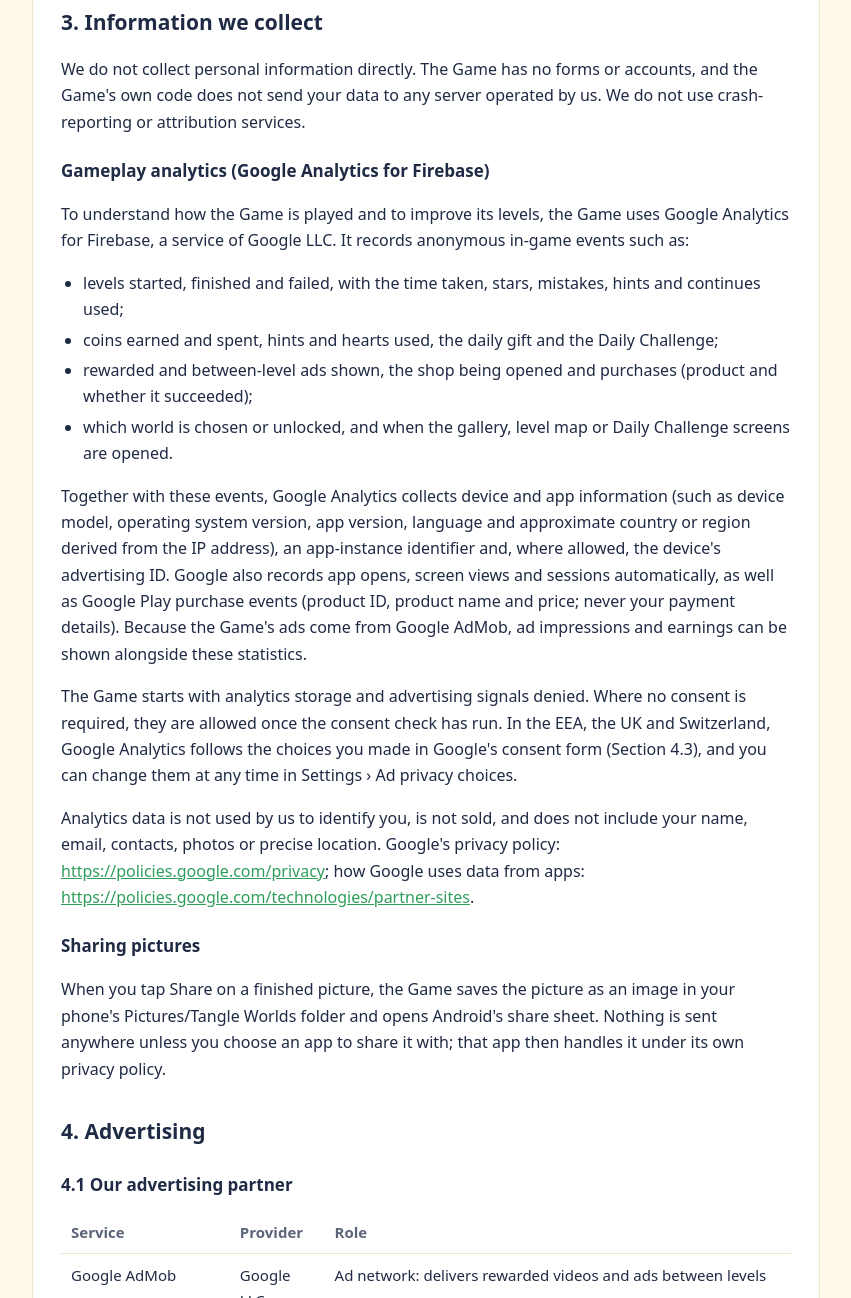
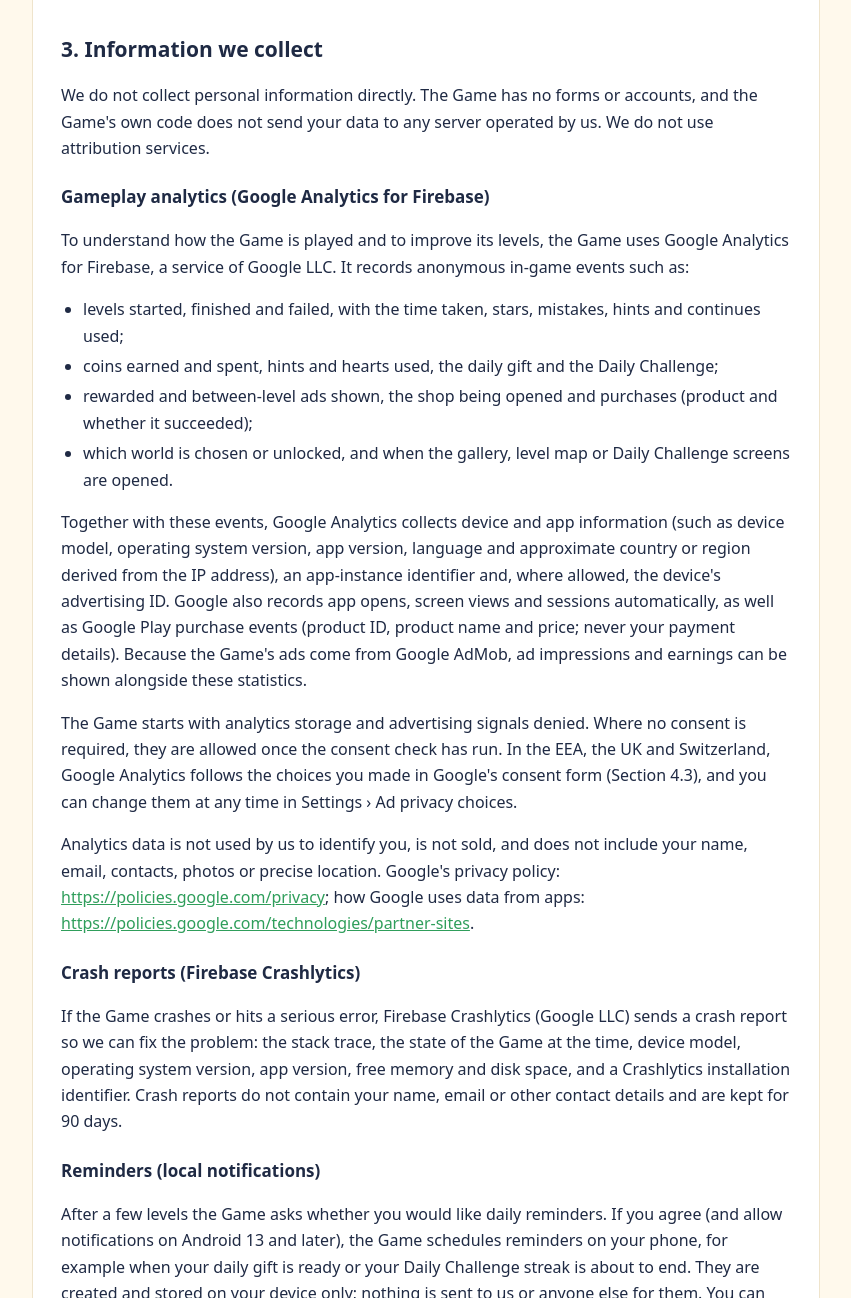
Before and after one commit to rmpuzzlegames/rmpuzzlegames.github.io, a plain HTML site: page tangle-worlds/privacy/index.html in a window 1280 px wide. Shown: the part 1502-2800 px from the top of the page, without its empty margins (214-1065 px from the left). Drawn offline with Linux system fonts and the light colour scheme.

Commit message:
Tangle Worlds privacy policy: Crashlytics crash reports and local daily reminders
Co-Authored-By: Claude Opus 5.5 <noreply@anthropic.com>

```diff
--- a/tangle-worlds/privacy/index.html
+++ b/tangle-worlds/privacy/index.html
@@ -26,7 +26,7 @@
         <li>Your game progress is saved only on your device.</li>
         <li>The Game shows ads from Google AdMob: optional rewarded videos that you choose to watch, and short ads between some levels. Google may collect device information, including your device's advertising ID, as described in Section 4.</li>
         <li>The Game offers optional in-app purchases (coin packs and "Remove ads"), processed by Google Play (Section 5).</li>
-        <li>The Game uses Google Analytics for Firebase to collect anonymous gameplay statistics (for example which levels are started, finished or failed), following your consent choices where the law requires them (Section 3). It does not use any crash-reporting or attribution service.</li>
+        <li>The Game uses Google Analytics for Firebase to collect anonymous gameplay statistics (for example which levels are started, finished or failed), following your consent choices where the law requires them (Section 3). It also uses Firebase Crashlytics to receive crash reports, and it does not use any attribution service.</li>
       </ul>
 
       <h2>2. Information stored on your device</h2>
@@ -45,7 +45,7 @@
       <p><strong>Android backup.</strong> If you have enabled backup on your Android device, Android may include the Game's saved data in your device backup to your Google Account. This backup is provided and controlled by Google under your Google Account settings, not by us. See <a href="https://support.google.com/android/answer/2819582">Back up or restore data on your Android device</a>.</p>
 
       <h2>3. Information we collect</h2>
-      <p>We do not collect personal information directly. The Game has no forms or accounts, and the Game's own code does not send your data to any server operated by us. We do not use crash-reporting or attribution services.</p>
+      <p>We do not collect personal information directly. The Game has no forms or accounts, and the Game's own code does not send your data to any server operated by us. We do not use attribution services.</p>
 
       <h3>Gameplay analytics (Google Analytics for Firebase)</h3>
       <p>To understand how the Game is played and to improve its levels, the Game uses Google Analytics for Firebase, a service of Google LLC. It records anonymous in-game events such as:</p>
@@ -58,6 +58,12 @@
       <p>Together with these events, Google Analytics collects device and app information (such as device model, operating system version, app version, language and approximate country or region derived from the IP address), an app-instance identifier and, where allowed, the device's advertising ID. Google also records app opens, screen views and sessions automatically, as well as Google Play purchase events (product ID, product name and price; never your payment details). Because the Game's ads come from Google AdMob, ad impressions and earnings can be shown alongside these statistics.</p>
       <p>The Game starts with analytics storage and advertising signals denied. Where no consent is required, they are allowed once the consent check has run. In the EEA, the UK and Switzerland, Google Analytics follows the choices you made in Google's consent form (Section 4.3), and you can change them at any time in Settings › Ad privacy choices.</p>
       <p>Analytics data is not used by us to identify you, is not sold, and does not include your name, email, contacts, photos or precise location. Google's privacy policy: <a href="https://policies.google.com/privacy">https://policies.google.com/privacy</a>; how Google uses data from apps: <a href="https://policies.google.com/technologies/partner-sites">https://policies.google.com/technologies/partner-sites</a>.</p>
+
+      <h3>Crash reports (Firebase Crashlytics)</h3>
+      <p>If the Game crashes or hits a serious error, Firebase Crashlytics (Google LLC) sends a crash report so we can fix the problem: the stack trace, the state of the Game at the time, device model, operating system version, app version, free memory and disk space, and a Crashlytics installation identifier. Crash reports do not contain your name, email or other contact details and are kept for 90 days.</p>
+
+      <h3>Reminders (local notifications)</h3>
+      <p>After a few levels the Game asks whether you would like daily reminders. If you agree (and allow notifications on Android 13 and later), the Game schedules reminders on your phone, for example when your daily gift is ready or your Daily Challenge streak is about to end. They are created and stored on your device only; nothing is sent to us or anyone else for them. You can turn them off at any time in the Game (Settings › Daily reminder) or in your phone's notification settings.</p>
 
       <h3>Sharing pictures</h3>
       <p>When you tap Share on a finished picture, the Game saves the picture as an image in your phone's Pictures/Tangle Worlds folder and opens Android's share sheet. Nothing is sent anywhere unless you choose an app to share it with; that app then handles it under its own privacy policy.</p>
@@ -111,6 +117,7 @@
           <tr><td>Advertising ID (AD_ID)</td><td>Used by Google's ads software as described in Section 4.</td></tr>
           <tr><td>Privacy Sandbox ad services (ad ID, Topics, Attribution)</td><td>Used by Google's ads software where supported.</td></tr>
           <tr><td>Vibration</td><td>Optional haptic feedback; can be turned off in the Game's settings.</td></tr>
+          <tr><td>Notifications (POST_NOTIFICATIONS)</td><td>Optional daily reminders (see Section 3). Asked only if you choose reminders; you can turn them off at any time.</td></tr>
           <tr><td>Wake lock, foreground service</td><td>Used by Android system libraries included with the ads and billing software to schedule background work.</td></tr>
         </table>
       </div>
```
